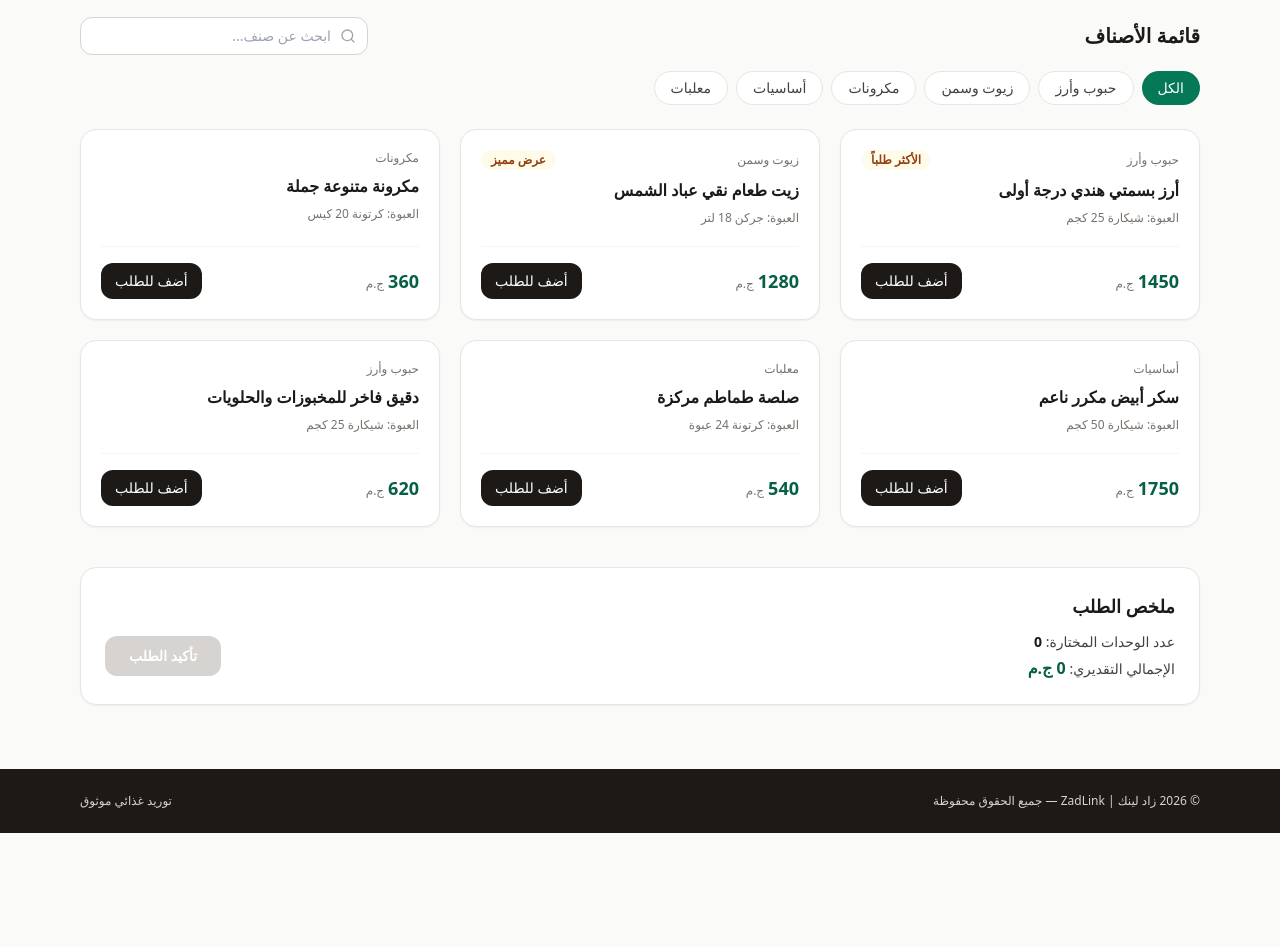
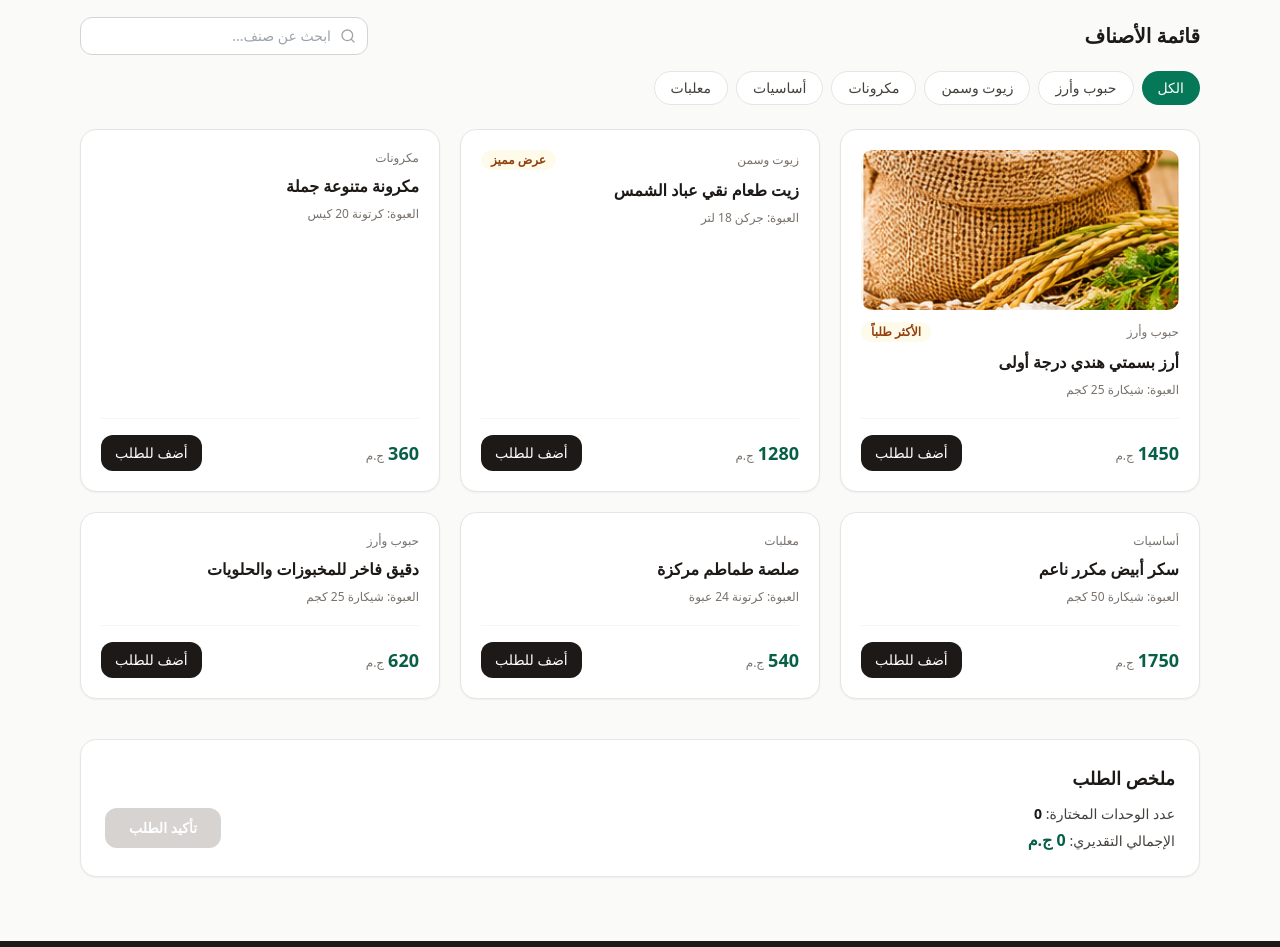
Before and after one commit to heshamrafat-sketch/zadlink-app., a React (Vite) app: page / in a window 1280 px wide. Shown: the part 800-1747 px from the top of the page. Before the commit the page ends 1633 px from the top, so only its background shows below. Built offline with nearby package versions, Linux system fonts and the light colour scheme.

Commit message:
Update App.tsx

```diff
--- a/src/App.tsx
+++ b/src/App.tsx
@@ -8,10 +8,12 @@ interface Product {
   unit: string;
   price: number;
   badge?: string;
+  image?: string;
+
 }
 
 const PRODUCTS: Product[] = [
-  { id: 1, name: 'أرز بسمتي هندي درجة أولى', category: 'حبوب وأرز', unit: 'شيكارة 25 كجم', price: 1450, badge: 'الأكثر طلباً' },
+  { id: 1, name: 'أرز بسمتي هندي درجة أولى', category: 'حبوب وأرز', unit: 'شيكارة 25 كجم', price: 1450, badge: 'الأكثر طلباً', image: './rice.jpg.png' },
   { id: 2, name: 'زيت طعام نقي عباد الشمس', category: 'زيوت وسمن', unit: 'جركن 18 لتر', price: 1280, badge: 'عرض مميز' },
   { id: 3, name: 'مكرونة متنوعة جملة', category: 'مكرونات', unit: 'كرتونة 20 كيس', price: 360 },
   { id: 4, name: 'سكر أبيض مكرر ناعم', category: 'أساسيات', unit: 'شيكارة 50 كجم', price: 1750 },
@@ -156,6 +158,14 @@ export function App() {
                 key={product.id}
                 className="bg-white rounded-2xl border border-stone-200 p-5 flex flex-col justify-between shadow-sm hover:shadow transition"
               >
+               {product.image && (
+  <img
+    src={product.image}
+    alt={product.name}
+    className="w-full h-40 object-cover rounded-xl mb-3"
+  />
+)}
+
                 <div className="space-y-2">
                   <div className="flex items-center justify-between gap-2">
                     <span className="text-xs font-medium text-stone-500">{product.category}</span>
```
